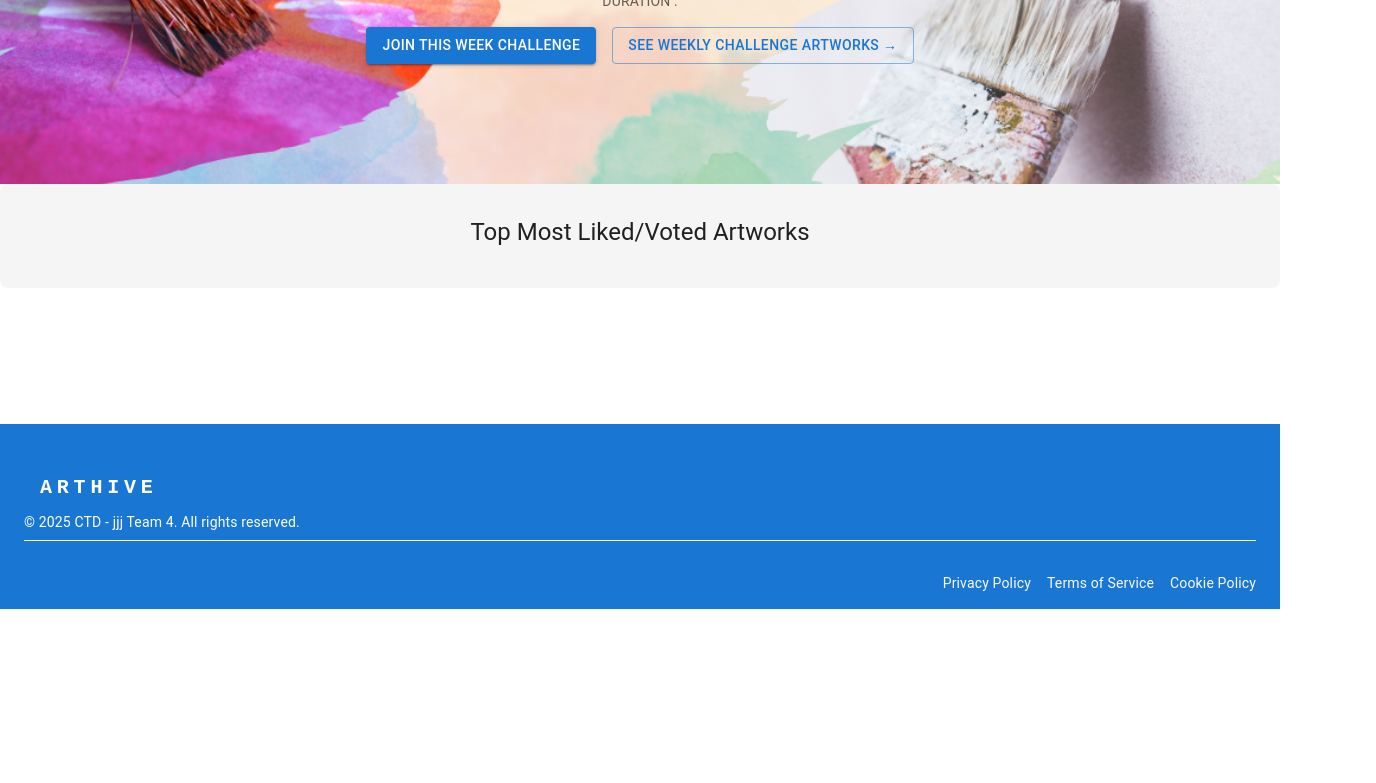
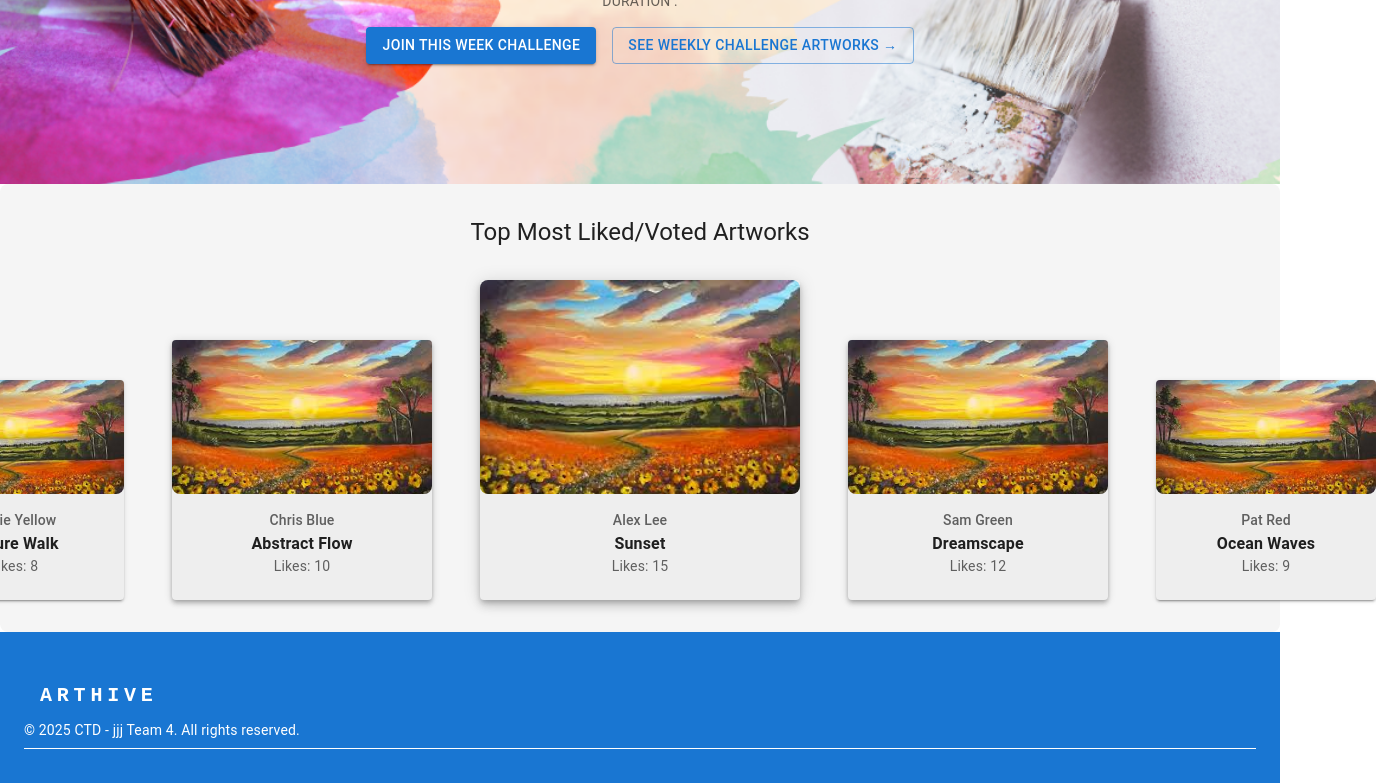
Before and after one commit to Code-the-Dream-School/jj-practicum-team-4-front, a React (Vite) app: page / in a window 1280 px wide. Shown: the part 440-1223 px from the top of the page, 1376 px wide, since content can reach past the window. Before the commit the page ends 1049 px from the top, so only its background shows below. Built offline with nearby package versions, Linux system fonts and the light colour scheme; some icons are missing.

Commit message:
Top 5 artwork is displayed in home page

```diff
--- a/package.json
+++ b/package.json
@@ -13,8 +13,8 @@
     "@emotion/react": "^11.14.0",
     "@emotion/styled": "^11.14.1",
     "@fontsource/roboto": "^5.2.6",
-    "@mui/icons-material": "^7.3.1",
-    "@mui/material": "^7.3.1",
+    "@mui/icons-material": "^7.3.2",
+    "@mui/material": "^7.3.2",
     "axios": "^1.11.0",
     "install": "^0.13.0",
     "npm": "^11.5.2",
--- a/src/pages/Home.jsx
+++ b/src/pages/Home.jsx
@@ -1,10 +1,99 @@
-import React from "react";
-import { Box, Container, Typography, Button, Stack } from "@mui/material";
+import React, { useState } from "react";
+import {
+  Box,
+  Container,
+  Typography,
+  Button,
+  Stack,
+  Card,
+  CardMedia,
+  CardContent,
+  Modal,
+} from "@mui/material";
 import { Link } from "react-router-dom";
 import hero from "../assets/hero3.png";
 import { CssBaseline } from "@mui/material";
+import sampleImage from "../assets/images.jpeg";
+import UserCard from "../components/usercard/usercard.jsx";
 
 export default function Home() {
+  const [artworks] = useState([
+    {
+      id: 1,
+      username: "Alex Lee",
+      title: "Sunset",
+      image: sampleImage,
+      likes: 15,
+      description: "A beautiful sunset.",
+    },
+    {
+      id: 2,
+      username: "Sam Green",
+      title: "Dreamscape",
+      image: sampleImage,
+      likes: 12,
+      description: "Dreamy landscape.",
+    },
+    {
+      id: 3,
+      username: "Chris Blue",
+      title: "Abstract Flow",
+      image: sampleImage,
+      likes: 10,
+      description: "Abstract art.",
+    },
+    {
+      id: 4,
+      username: "Pat Red",
+      title: "Ocean Waves",
+      image: sampleImage,
+      likes: 9,
+      description: "Waves crashing.",
+    },
+    {
+      id: 5,
+      username: "Jamie Yellow",
+      title: "Nature Walk",
+      image: sampleImage,
+      likes: 8,
+      description: "Walking in nature.",
+    },
+    {
+      id: 6,
+      username: "Taylor Purple",
+      title: "City Lights",
+      image: sampleImage,
+      likes: 7,
+      description: "City at night.",
+    },
+  ]);
+  const [selected, setSelected] = useState(null);
+
+  // Sort by likes and get top 5
+  const topArtworks = [...artworks]
+    .sort((a, b) => b.likes - a.likes)
+    .slice(0, 5);
+  // Ensure most liked artwork is always in the center visually
+  const centerIndex = Math.floor(topArtworks.length / 2);
+  // Arrange: [least, 3rd, most, 2nd, least]
+  let sortedForDisplay = [];
+  if (topArtworks.length === 5) {
+    // [2nd least, 3rd most, most, 2nd most, least]
+    sortedForDisplay = [
+      topArtworks[4],
+      topArtworks[2],
+      topArtworks[0],
+      topArtworks[1],
+      topArtworks[3],
+    ];
+  } else {
+    // fallback: center most liked
+    sortedForDisplay = [...topArtworks];
+    if (topArtworks.length > 1) {
+      const [mostLiked] = sortedForDisplay.splice(0, 1);
+      sortedForDisplay.splice(centerIndex, 0, mostLiked);
+    }
+  }
   return (
     <>
       <CssBaseline />
@@ -69,6 +158,117 @@ export default function Home() {
             Top Most Liked/Voted Artworks
           </Typography>
           {/* Future top artworks content goes here */}
+          <Box
+            sx={{
+              display: "grid",
+              gridTemplateColumns: `repeat(${sortedForDisplay.length}, 1fr)`,
+              justifyContent: "center",
+              alignItems: "end",
+              gap: { xs: 2, md: 6 },
+              mt: 4,
+              minHeight: 320,
+            }}
+          >
+            {sortedForDisplay.map((art, idx) => {
+              // Card sizes: center is largest, sides are smaller, but spacing is always equal
+              let width = 220,
+                height = 220,
+                boxShadow = 2;
+              if (idx === centerIndex) {
+                width = 320;
+                height = 320;
+                boxShadow = 6;
+              } else if (idx === centerIndex - 1 || idx === centerIndex + 1) {
+                width = 260;
+                height = 260;
+                boxShadow = 4;
+              }
+              return (
+                <Box
+                  key={art.id}
+                  sx={{
+                    display: "flex",
+                    flexDirection: "column",
+                    alignItems: "center",
+                    justifyContent: "flex-end",
+                  }}
+                >
+                  <Card
+                    sx={{
+                      width,
+                      height,
+                      boxShadow,
+                      cursor: "pointer",
+                      transition: "box-shadow 0.3s cubic-bezier(.4,0,.2,1)",
+                      bgcolor: "grey.200",
+                      display: "flex",
+                      flexDirection: "column",
+                      alignItems: "center",
+                      justifyContent: "flex-end",
+                    }}
+                    onClick={() => setSelected(art)}
+                  >
+                    <CardMedia
+                      component="img"
+                      image={art.image}
+                      alt={art.title}
+                      sx={{
+                        width: "100%",
+                        height: height - 100,
+                        objectFit: "cover",
+                        borderRadius: 2,
+                      }}
+                    />
+                    <CardContent
+                      sx={{ textAlign: "center", width: "100%", pt: 2 }}
+                    >
+                      <Typography variant="subtitle2" color="text.secondary">
+                        {art.username}
+                      </Typography>
+                      <Typography variant="body1" fontWeight={600}>
+                        {art.title}
+                      </Typography>
+                      <Typography variant="body2" color="text.secondary">
+                        Likes: {art.likes}
+                      </Typography>
+                    </CardContent>
+                  </Card>
+                </Box>
+              );
+            })}
+          </Box>
+          <Modal open={!!selected} onClose={() => setSelected(null)}>
+            <Box
+              sx={{
+                display: "flex",
+                alignItems: "center",
+                justifyContent: "center",
+                minHeight: "100vh",
+              }}
+            >
+              <Box
+                sx={{
+                  maxWidth: 400,
+                  width: "90%",
+                  borderRadius: 2,
+                  display: "flex",
+                  alignItems: "center",
+                  justifyContent: "center",
+                }}
+              >
+                {selected && (
+                  <UserCard
+                    username={selected.username}
+                    title={selected.title}
+                    description={selected.description}
+                    image={selected.image}
+                    isOpen={true}
+                    onClose={() => setSelected(null)}
+                  />
+                )}
+              </Box>
+            </Box>
+          </Modal>
         </Box>
       </Container>
     </>
```
Also changed, not shown: 1 other file (tests, documents, lock files or other folders).
